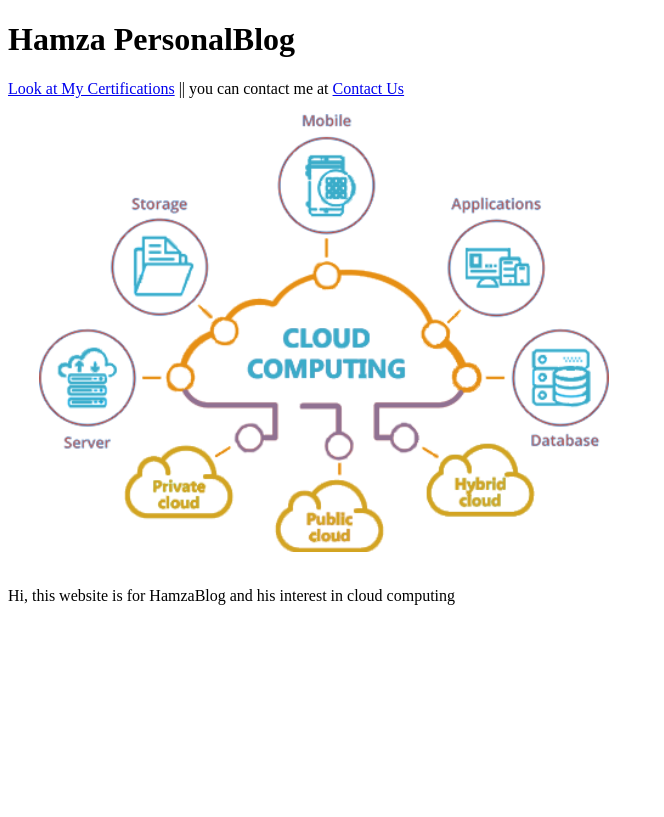
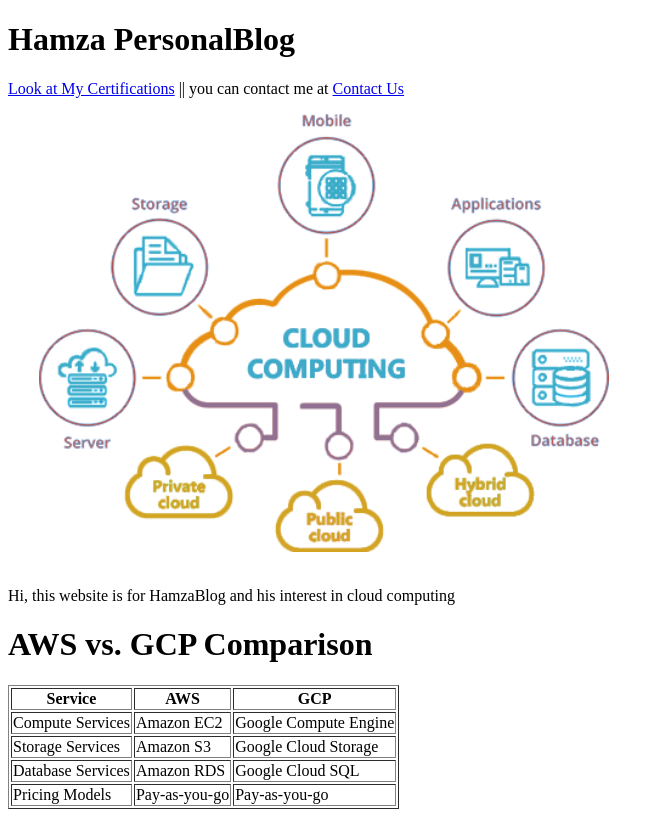
Before and after one commit to AprilXS/SWE363, a plain HTML site: page Exercise/index.html in a window 1280 px wide. Shown: the whole page, without its empty margins (0-664 px from the left). Drawn offline with Linux system fonts and the light colour scheme.

Commit message:
html_1-exercise_4

```diff
--- a/Exercise/index.html
+++ b/Exercise/index.html
@@ -13,5 +13,36 @@
     <div><img src="resources/cloud.webp" alt="stolen"></div>
     <p>Hi, this website is for HamzaBlog and his interest in cloud computing </p>
 
+    <div>
+        <h1>AWS vs. GCP Comparison</h1>
+    <table border="1">
+        <tr>
+            <th>Service</th>
+            <th>AWS</th>
+            <th>GCP</th>
+        </tr>
+        <tr>
+            <td>Compute Services</td>
+            <td>Amazon EC2</td>
+            <td>Google Compute Engine</td>
+        </tr>
+        <tr>
+            <td>Storage Services</td>
+            <td>Amazon S3</td>
+            <td>Google Cloud Storage</td>
+        </tr>
+        <tr>
+            <td>Database Services</td>
+            <td>Amazon RDS</td>
+            <td>Google Cloud SQL</td>
+        </tr>
+        <tr>
+            <td>Pricing Models</td>
+            <td>Pay-as-you-go</td>
+            <td>Pay-as-you-go</td>
+        </tr>
+    </table>
+    </div>
+
 </body>
 </html>
```
